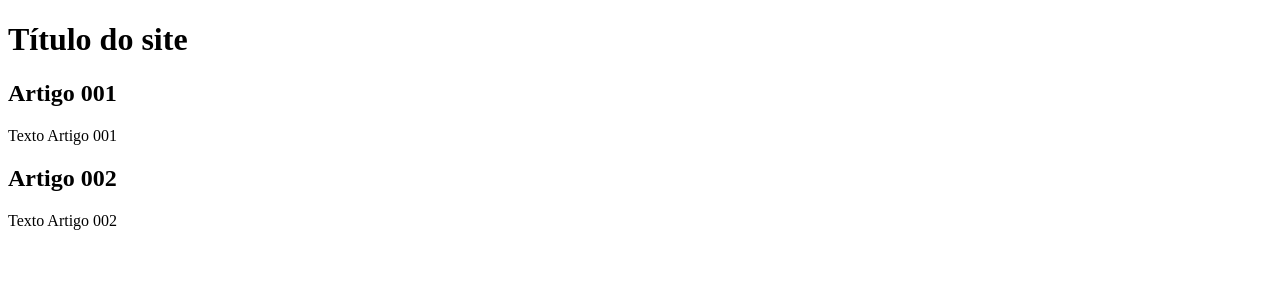
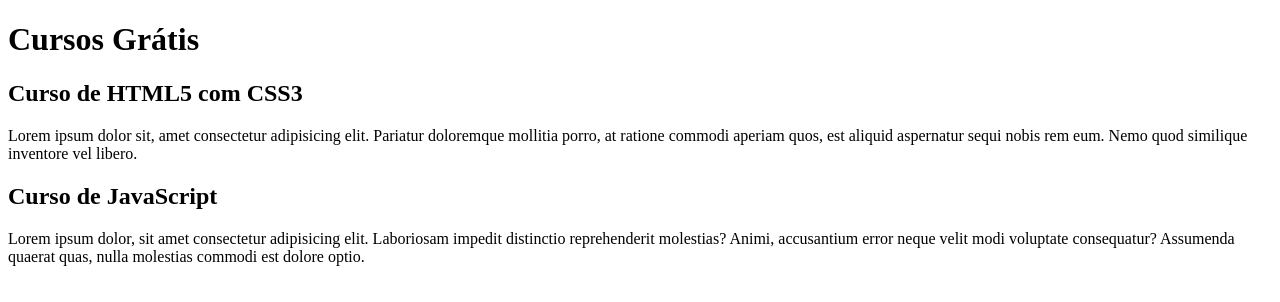
Before and after one commit to ArthurHSAngelo/Projeto_site, a plain HTML site: page index.html in a window 1280 px wide. Drawn offline with Linux system fonts and the light colour scheme.

Commit message:
conteudo v1

```diff
--- a/index.html
+++ b/index.html
@@ -8,15 +8,15 @@
 <body>
     <main>
         <header>
-            <h1> Título do site</h1>
+            <h1>Cursos Grátis</h1>
         </header>
         <article>
-            <h2>Artigo 001</h2>
-            <p> Texto Artigo 001</p>
+            <h2>Curso de HTML5 com CSS3</h2>
+            <p>Lorem ipsum dolor sit, amet consectetur adipisicing elit. Pariatur doloremque mollitia porro, at ratione commodi aperiam quos, est aliquid aspernatur sequi nobis rem eum. Nemo quod similique inventore vel libero.</p>
         </article>
         <article>
-            <h2>Artigo 002</h2>
-            <p>Texto Artigo 002</p>
+            <h2>Curso de JavaScript</h2>
+            <p>Lorem ipsum dolor, sit amet consectetur adipisicing elit. Laboriosam impedit distinctio reprehenderit molestias? Animi, accusantium error neque velit modi voluptate consequatur? Assumenda quaerat quas, nulla molestias commodi est dolore optio.</p>
         </article>
     </main>
 </body>
```
